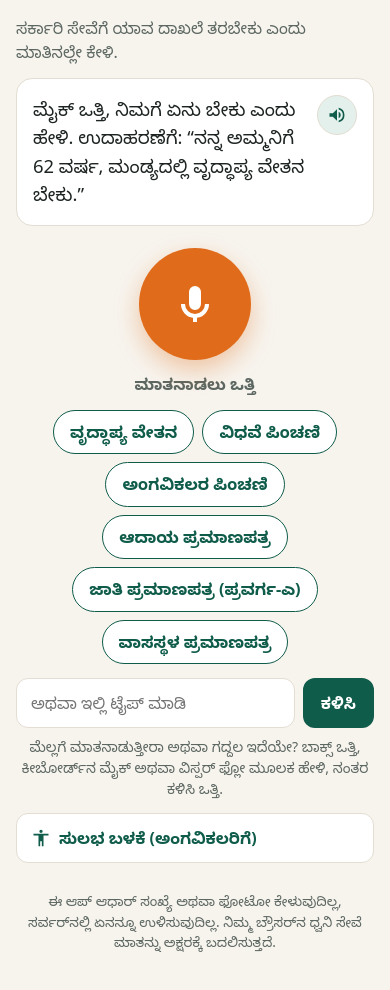
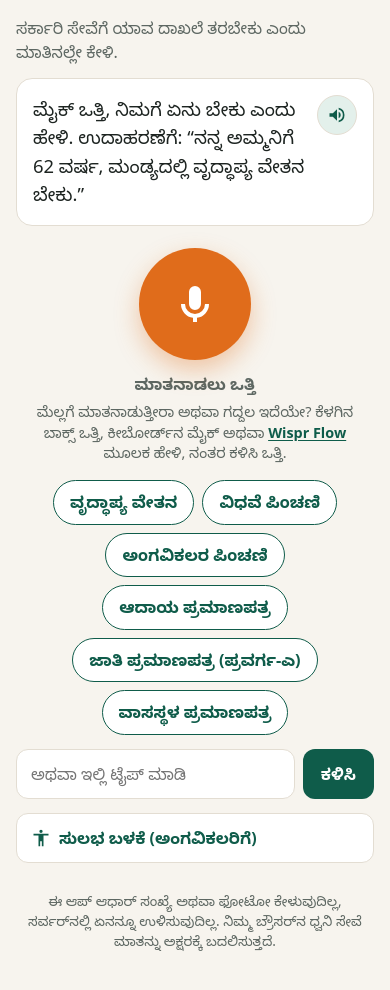
Before and after one commit to srujithhn/docagent-voice, a website with bundled scripts: page public/index.html in a window 390 px wide. Shown: the part 74-1064 px from the top of the page. Built offline with nearby package versions, Linux system fonts and the light colour scheme.

Commit message:
Soft-voice tip sits under the mic button; Wispr Flow is a bold install link
The link opens Wispr Flow's official page for the device: wisprflow.ai/android
on Android, the App Store on iPhone, wisprflow.ai/downloads on a computer.

Co-Authored-By: Claude Opus 5.5 <noreply@anthropic.com>
Claude-Session: https://claude.ai/code/session_01Vn1JLtW2y2fqecrJ4s2AS7

```diff
--- a/public/index.html
+++ b/public/index.html
@@ -46,12 +46,12 @@
         <svg viewBox="0 0 24 24" width="48" height="48" aria-hidden="true"><path fill="currentColor" d="M12 15a3 3 0 0 0 3-3V6a3 3 0 1 0-6 0v6a3 3 0 0 0 3 3Zm5-3a5 5 0 0 1-10 0H5a7 7 0 0 0 6 6.92V21h2v-2.08A7 7 0 0 0 19 12h-2Z"/></svg>
       </button>
       <p class="mic-label" id="micLabel" aria-hidden="true"></p>
+      <p class="type-tip" id="typeTip"></p>
       <div class="chips" id="chips"></div>
       <form class="typebox" id="typebox" autocomplete="off">
         <input id="typed" type="text" inputmode="text" aria-label="Type" aria-describedby="typeTip">
         <button type="submit" id="sendBtn"></button>
       </form>
-      <p class="type-tip" id="typeTip"></p>
       <details class="access" id="access">
         <summary>
           <svg viewBox="0 0 24 24" width="20" height="20" aria-hidden="true"><path fill="currentColor" d="M12 2a2 2 0 1 1 0 4 2 2 0 0 1 0-4Zm9 7h-6v13h-2v-6h-2v6H9V9H3V7h18v2Z"/></svg>
--- a/public/js/app.js
+++ b/public/js/app.js
@@ -549,6 +549,28 @@ function renderSummary() {
   $('restart').textContent = tr(L, 'startOver');
 }
 
+// Wispr Flow's official download page for this device: Android, iPhone, or a computer.
+function wisprUrl() {
+  const ua = navigator.userAgent;
+  if (/Android/i.test(ua)) return 'https://wisprflow.ai/android';
+  if (/iPhone|iPod/i.test(ua)) return 'https://apps.apple.com/app/id6497229487';
+  return 'https://wisprflow.ai/downloads';
+}
+
+// The tip, with "Wispr Flow" in bold as a link to install it.
+function renderTypeTip(L) {
+  const tip = $('typeTip');
+  const [before, after] = tr(L, 'typeTip', { wispr: '\u0001' }).split('\u0001');
+  const link = document.createElement('a');
+  link.href = wisprUrl();
+  link.target = '_blank';
+  link.rel = 'noopener';
+  const bold = document.createElement('strong');
+  bold.textContent = 'Wispr Flow';
+  link.appendChild(bold);
+  tip.replaceChildren(document.createTextNode(before), link, document.createTextNode(after ?? ''));
+}
+
 function renderStatic() {
   const L = state.lang;
   document.documentElement.lang = L;
@@ -560,7 +582,7 @@ function renderStatic() {
   $('handsFreeLabel').textContent = tr(L, 'handsFree');
   $('accessTitle').textContent = tr(L, 'accessTitle');
   $('newQuestionLabel').textContent = tr(L, 'newQuestion');
-  $('typeTip').textContent = tr(L, 'typeTip');
+  renderTypeTip(L);
   $('optSpeakLabel').textContent = tr(L, 'optSpeak');
   $('optSlowLabel').textContent = tr(L, 'optSlow');
   $('optLargeLabel').textContent = tr(L, 'optLarge');
--- a/public/js/i18n.js
+++ b/public/js/i18n.js
@@ -25,9 +25,9 @@ const STRINGS = {
   getReady: { en: 'One moment…', kn: 'ಒಂದು ಕ್ಷಣ…', hi: 'एक पल…' },
   newQuestion: { en: 'New question', kn: 'ಹೊಸ ಪ್ರಶ್ನೆ', hi: 'नया सवाल' },
   typeTip: {
-    en: 'Soft voice or a noisy place? Tap the box and speak with your keyboard’s mic or Wispr Flow, then press Send.',
-    kn: 'ಮೆಲ್ಲಗೆ ಮಾತನಾಡುತ್ತೀರಾ ಅಥವಾ ಗದ್ದಲ ಇದೆಯೇ? ಬಾಕ್ಸ್ ಒತ್ತಿ, ಕೀಬೋರ್ಡ್‌ನ ಮೈಕ್ ಅಥವಾ ವಿಸ್ಪರ್ ಫ್ಲೋ ಮೂಲಕ ಹೇಳಿ, ನಂತರ ಕಳಿಸಿ ಒತ್ತಿ.',
-    hi: 'धीमी आवाज़ या शोर वाली जगह? बॉक्स दबाइए, कीबोर्ड के माइक या विस्पर फ़्लो से बोलिए, फिर भेजें दबाइए।',
+    en: 'Soft voice or a noisy place? Tap the type box below and speak with your keyboard’s mic or {wispr}, then press Send.',
+    kn: 'ಮೆಲ್ಲಗೆ ಮಾತನಾಡುತ್ತೀರಾ ಅಥವಾ ಗದ್ದಲ ಇದೆಯೇ? ಕೆಳಗಿನ ಬಾಕ್ಸ್ ಒತ್ತಿ, ಕೀಬೋರ್ಡ್‌ನ ಮೈಕ್ ಅಥವಾ {wispr} ಮೂಲಕ ಹೇಳಿ, ನಂತರ ಕಳಿಸಿ ಒತ್ತಿ.',
+    hi: 'धीमी आवाज़ या शोर वाली जगह? नीचे वाला बॉक्स दबाइए, कीबोर्ड के माइक या {wispr} से बोलिए, फिर भेजें दबाइए।',
   },
   closer: {
     en: 'Didn’t catch that. Hold the phone a little closer and speak after the beep.',
--- a/public/styles.css
+++ b/public/styles.css
@@ -50,7 +50,9 @@ button, input { font: inherit; }
   border-radius: 999px; padding: 6px 12px; font-weight: 700; cursor: pointer; min-height: 40px;
 }
 html.contrast .new-btn { background: #000; color: #ffd400; border-color: #ffd400; }
-.type-tip { margin: 8px 2px 0; color: var(--muted); font-size: .88rem; text-align: center; }
+.type-tip { margin: -2px 8px 10px; color: var(--muted); font-size: .9rem; line-height: 1.45; text-align: center; }
+.type-tip a { color: var(--brand); text-decoration: underline; text-underline-offset: 2px; }
+.type-tip strong { font-weight: 700; }
 .heard { margin: 0 0 10px; color: var(--muted); font-size: .95rem; }
 .heard small { display: block; font-size: .85rem; }
 .reply { display: flex; gap: 10px; align-items: flex-start; }
```
